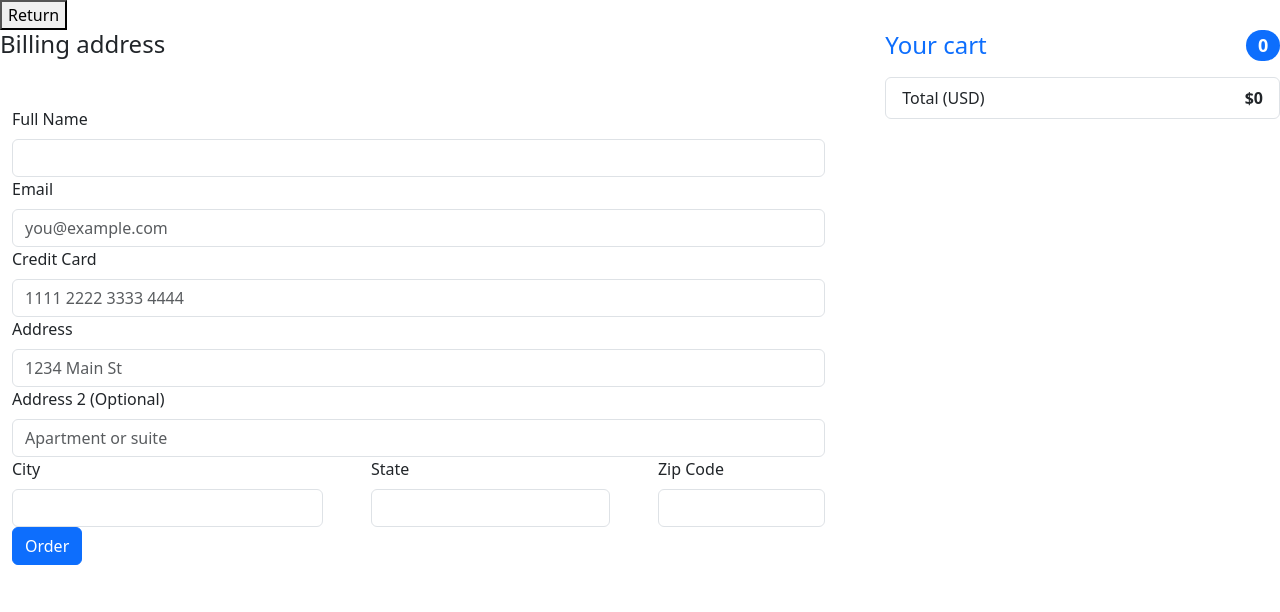
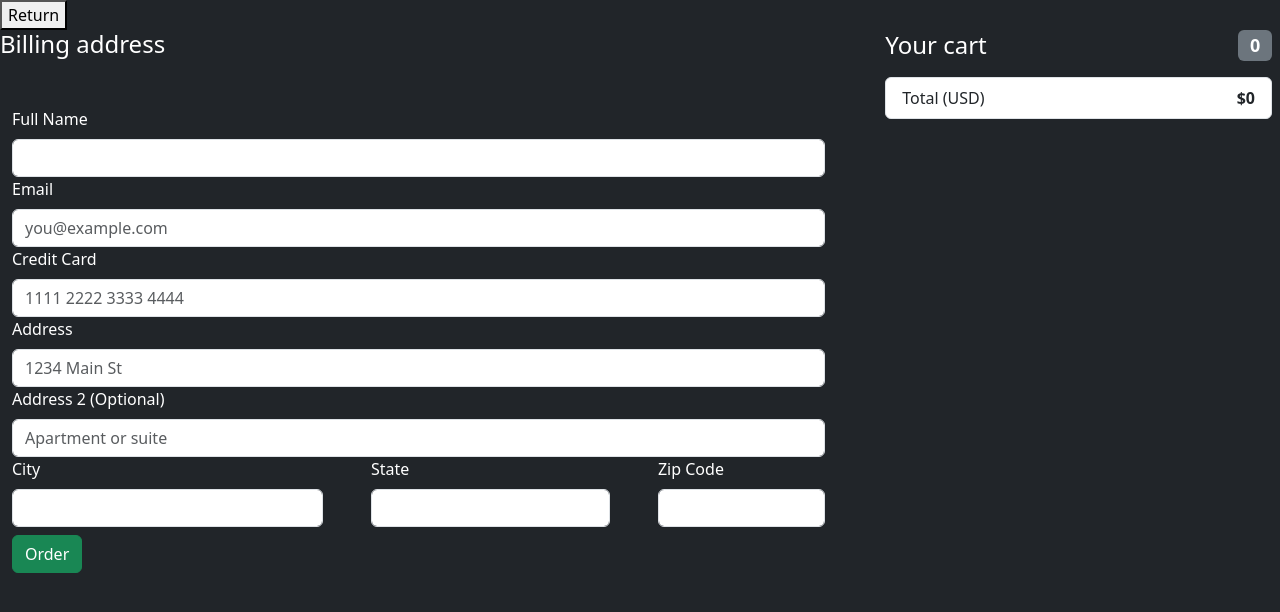
Before and after one commit to dannass001/coms319_assignment02, a React (Create React App) app in the folder assignment02/: page / in a window 1280 px wide. Both pictures are taken after a click on the button "Checkout". Shown: the top 612 px of the page. Built offline with nearby package versions, Linux system fonts and the light colour scheme; the HTML template or start-up script is replaced by a standard one.

Commit message:
finished boot

```diff
--- a/assignment02/src/App.js
+++ b/assignment02/src/App.js
@@ -70,10 +70,9 @@ function App(){
 
         const listItems = searchResults.map((el) => (
             // PRODUCT
-                <div class="row">
                     <div class="col-md-3 text-white rounded" key={el.id}>
                         <div class="card mb-4 box-shadow p-3 bg-light">
-                            <img class="card-img-top" src={el.image} alt="Card image cap"/>
+                            <img class="card-img-top" style={{height:400}} src={el.image} alt="Card image cap"/>
                             <div class="card-body">
                                 <div class="row text-success lead fw-normal">${el.price}</div>
                                 <div class="row text-muted">{el.title}</div>
@@ -84,7 +83,6 @@ function App(){
                                         <button type="button" variant="light" onClick={() => addToCart(el)}> + </button>
                                     </div>
                                     <small class="text-muted px-2">{howManyofThis(el.id)}</small>
-                                </div>
                                 </div>
                             </div>
                         </div>
@@ -170,9 +168,7 @@ function App(){
                 </section>
                 <div class="bg-secondary">
                      <div class="album py-5">
-                        <div class="container">
-                           <div>{listItems}</div>
-                        </div>
+                           <div class="row">{listItems}</div>
                     </div>
                 </div>
                 <footer class="text-muted">
@@ -198,15 +194,15 @@ function App(){
         }
 
         return(
-            <div>
+         <div class="bg-dark min-vh-100">
            <button onClick={goHome}>Return</button>
            <div class="row g-5">
              <div class="col-md-5 col-lg-4 order-md-last">
                <h4 class="d-flex justify-content-between align-items-center mb-3">
-                    <span class="text-primary">Your cart</span>
-                    <span class="badge bg-primary rounded-pill">{cart.length}</span>
+                 <span class="text-white">Your cart</span>
+                 <span class="badge bg-secondary me-2">{cart.length}</span>
                </h4>
-                  <ul class="list-group mb-3">
+               <ul class="list-group mb-3 me-2">
                  {CartItemsCheckout}
                  <li class="list-group-item d-flex justify-content-between">
                    <span>Total (USD)</span>
@@ -215,49 +211,50 @@ function App(){
                </ul>
              </div>
              <div class="col-md-7 col-lg-8">
-                  <h4 class="mb-3">Billing address</h4>
+               <h4 class="mb-3 text-white">Billing address</h4>
                <form onSubmit={handleSubmit(onSubmit)} className="container mt-5">
                    <div class="col-12">
-                        <label for="firstName" class="form-label">Full Name</label>
+                     <label for="firstName" class="form-label text-white">Full Name</label>
                      <input {...register("fullName", {required: true})} className="form-control"/>
+                     {errors.fullName && <p class="text-warning">Full name is required.</p>}
                    </div>
                    <div class="col-12">
-                          <label for="firstName" class="form-label">Email</label>
+                       <label for="firstName" class="form-label text-white">Email</label>
                        <input {...register("email", { required: true, pattern: /^\S+@\S+$/i })} placeholder="you@example.com" className="form-control"/>
-                          {errors.email && <p>Email is required.</p>}
+                       {errors.email && <p class="text-warning">Email is required.</p>}
                    </div>
                    <div class="col-12">
-                          <label for="firstName" class="form-label">Credit Card</label>
+                       <label for="firstName" class="form-label text-white">Credit Card</label>
                        <input {...register("creditCard", { required: true })} placeholder="1111 2222 3333 4444" className="form-control"/>
-                          {errors.creditCard && <p>Credit Card is required.</p>}
+                       {errors.creditCard && <p class="text-warning">Credit Card is required.</p>}
                    </div>
                    <div class="col-12">
-                          <label for="firstName" class="form-label">Address</label>
+                       <label for="firstName" class="form-label text-white">Address</label>
                        <input {...register("address", { required: true })} placeholder="1234 Main St" className="form-control"/>
-                          {errors.address && <p>Address is required.</p>}
+                       {errors.address && <p class="text-warning">Address is required.</p>}
                    </div>
                    <div class="col-12">
-                          <label for="firstName" class="form-label">Address 2 (Optional)</label>
+                       <label for="firstName" class="form-label text-white">Address 2 (Optional)</label>
                        <input {...register("address2")} placeholder="Apartment or suite" className="form-control"/>
                    </div>
                    <div class="row g-5">
                      <div class="col-md-5">
-                            <label for="firstName" class="form-label">City</label>
+                         <label for="firstName" class="form-label text-white">City</label>
                          <input {...register("city", { required: true })} className="form-control"/>
-                            {errors.city && <p>City is required.</p>}
+                         {errors.city && <p class="text-warning">City is required.</p>}
                      </div>
                      <div class="col-md-4">
-                            <label for="firstName" class="form-label">State</label>
+                         <label for="firstName" class="form-label text-white">State</label>
                          <input {...register("state", { required: true })} className="form-control"/>
-                            {errors.state && <p>State is required.</p>}
+                         {errors.state && <p class="text-warning">State is required.</p>}
                      </div>
                      <div class="col-md-3">
-                            <label for="firstName" class="form-label">Zip Code</label>
+                         <label for="firstName" class="form-label text-white">Zip Code</label>
                          <input {...register("zip", { required: true })} className="form-control"/>
-                            {errors.zip && <p>Zip is required.</p>}
+                         {errors.zip && <p class="text-warning">Zip is required.</p>}
                      </div>
                    </div>
-                      <button type="submit" className="btn btn-primary">Order</button>
+                   <button type="submit" className="btn btn-success mt-2">Order</button>
                </form>
              </div>
            </div>
@@ -272,20 +269,34 @@ function App(){
            setDataF({});
            setViewer(0);
          }
+         function RedactedCreditCard(){
+           let str = dataF.creditCard;
+           let last4 = str.substr(-4);
            return(
-            <div className="text-center">
-              <div className="text-center">
+             <p>**** **** **** {last4}</p>
+           );
+         }
+         return(
+         <div class="row g-5 bg-dark min-vh-100">
+           <div class="col-12 mt-5">
+             <div className="text-center bg-white w-50 mt-5 mx-auto form-control">
                <h4>
                    <span >Thank you for your purchase!</span>
                </h4>
                <h4>
                  <span >Order total: ${cartTotal}</span>
                </h4>
+               <p>{dataF.fullName}</p>
+               <p>{dataF.email}</p>
+               <RedactedCreditCard></RedactedCreditCard>
+               <p>{dataF.address}</p>
+               <p>{dataF.city}, {dataF.state}, {dataF.zip}</p>
                <ul class="list-group mb-3">
                  {CartItemsCheckout}
                </ul>
+               <button onClick={freshStart} className="btn btn-secondary mb-2">Home</button>
              </div>
-              <button onClick={freshStart}>Home</button>
+           </div>
          </div>
          );
        }
```
Lines whose indentation alone changed are shown as unchanged.
